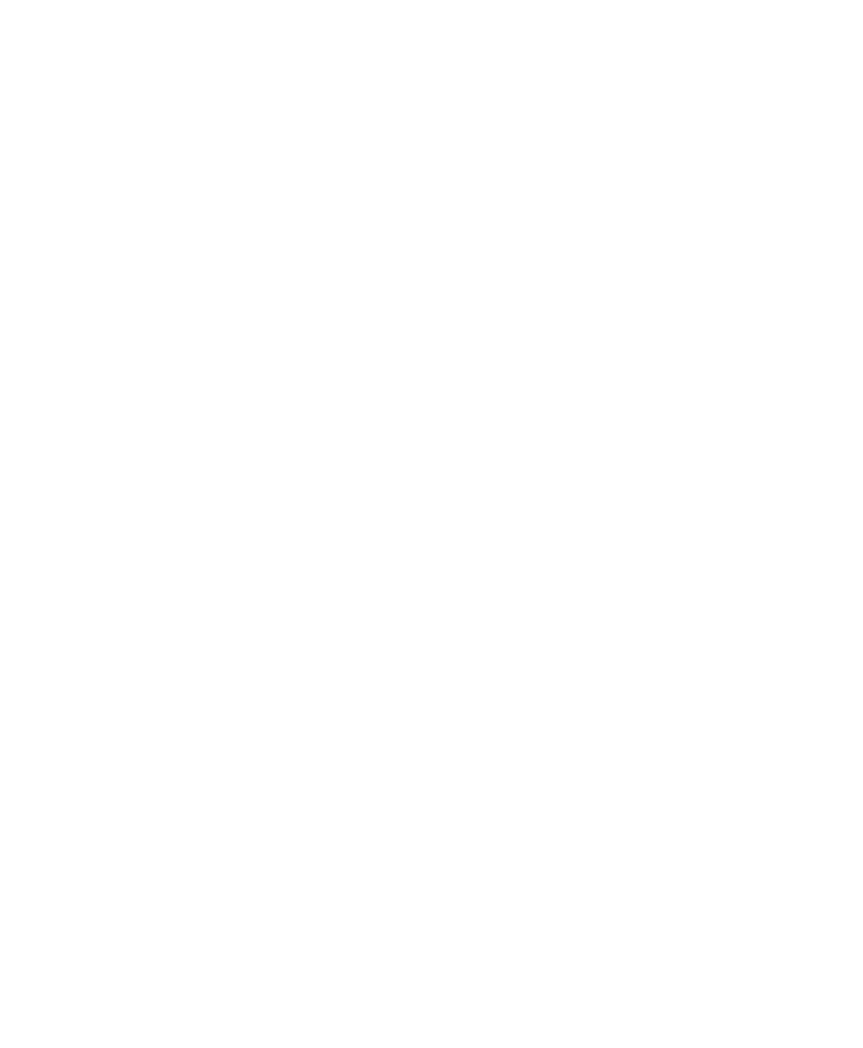
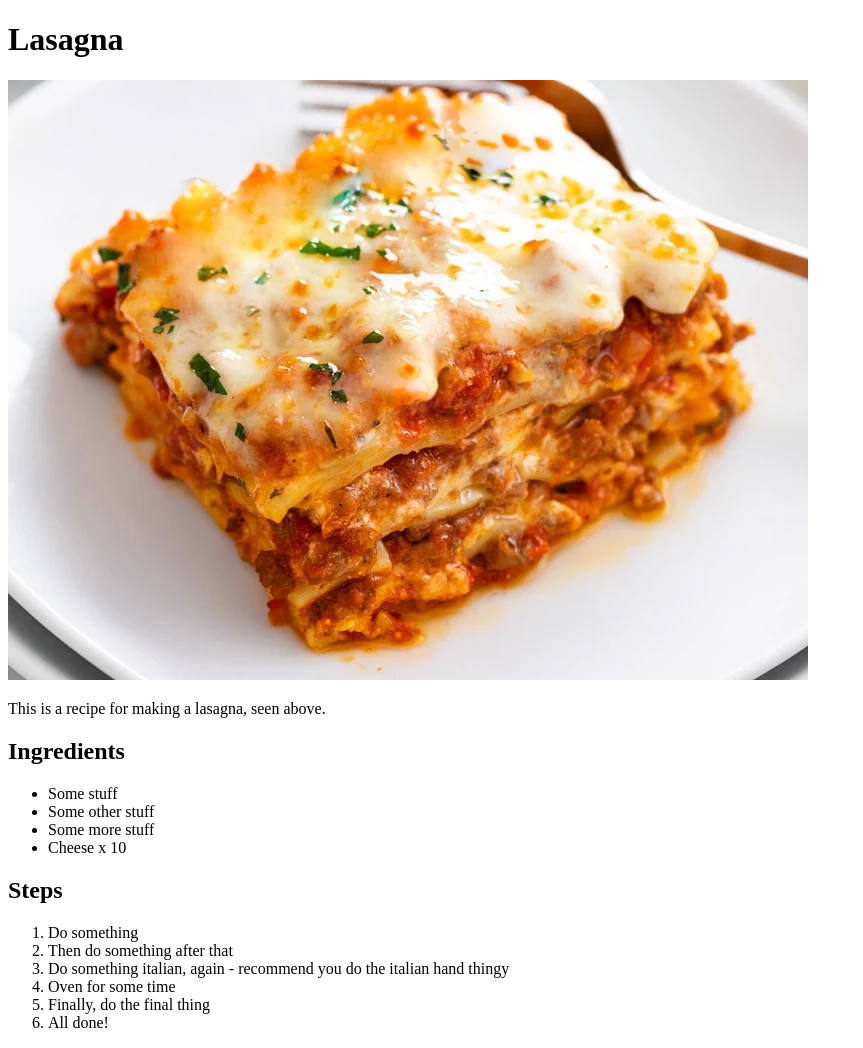
Before and after one commit to albertschroder/odin-recipes, a plain HTML site: page recipes/lasagna.html in a window 1280 px wide. Shown: the whole page, without its empty margins (0-863 px from the left). Before the commit the page ends 800 px from the top, so only its background shows below. Drawn offline with Linux system fonts and the light colour scheme.

Commit message:
Add lasagna recipe
Add lasagna recipe to recipe dir and add link in index.html

```diff
--- a/recipes/lasagna.html
+++ b/recipes/lasagna.html
@@ -0,0 +1,28 @@
+<!DOCTYPE html>
+<html lang="en">
+<head>
+    <meta charset="UTF-8">
+    <title>Lasagna Recipe</title>
+</head>
+<body>
+    <h1>Lasagna</h1>
+    <img src="../images/lasagna.png" alt="picture of a lasagna">
+    <p>This is a recipe for making a lasagna, seen above.</p>
+    <h2>Ingredients</h2>
+    <ul>
+        <li>Some stuff</li>
+        <li>Some other stuff</li>
+        <li>Some more stuff</li>
+        <li>Cheese x 10</li>
+    </ul>
+    <h2>Steps</h2>
+    <ol>
+        <li>Do something</li>
+        <li>Then do something after that</li>
+        <li>Do something italian, again - recommend you do the italian hand thingy</li>
+        <li>Oven for some time</li>
+        <li>Finally, do the final thing</li>
+        <li>All done!</li>
+    </ol>
+</body>
+</html>
```
Also changed, not shown: index.html (+1 -1 lines).
